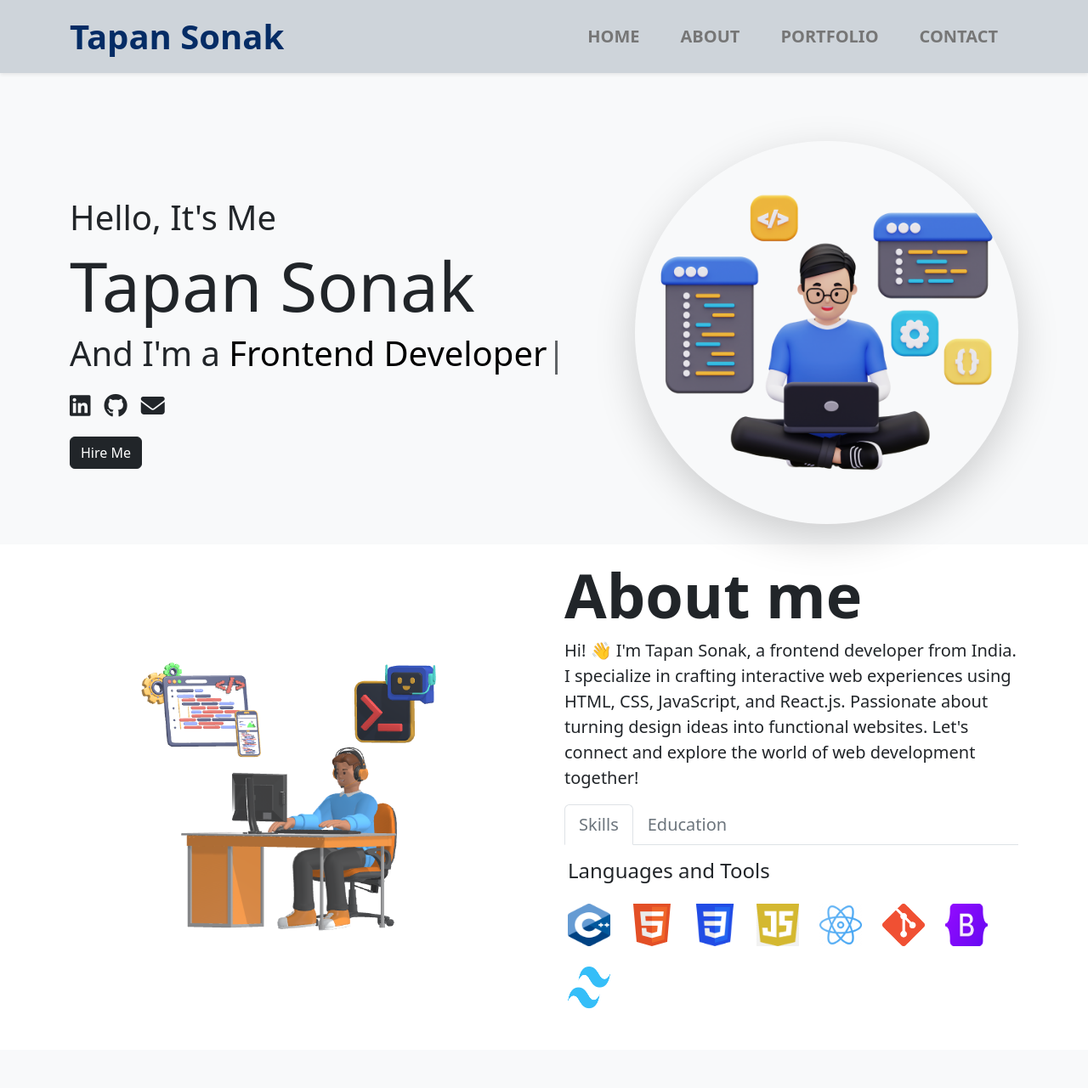
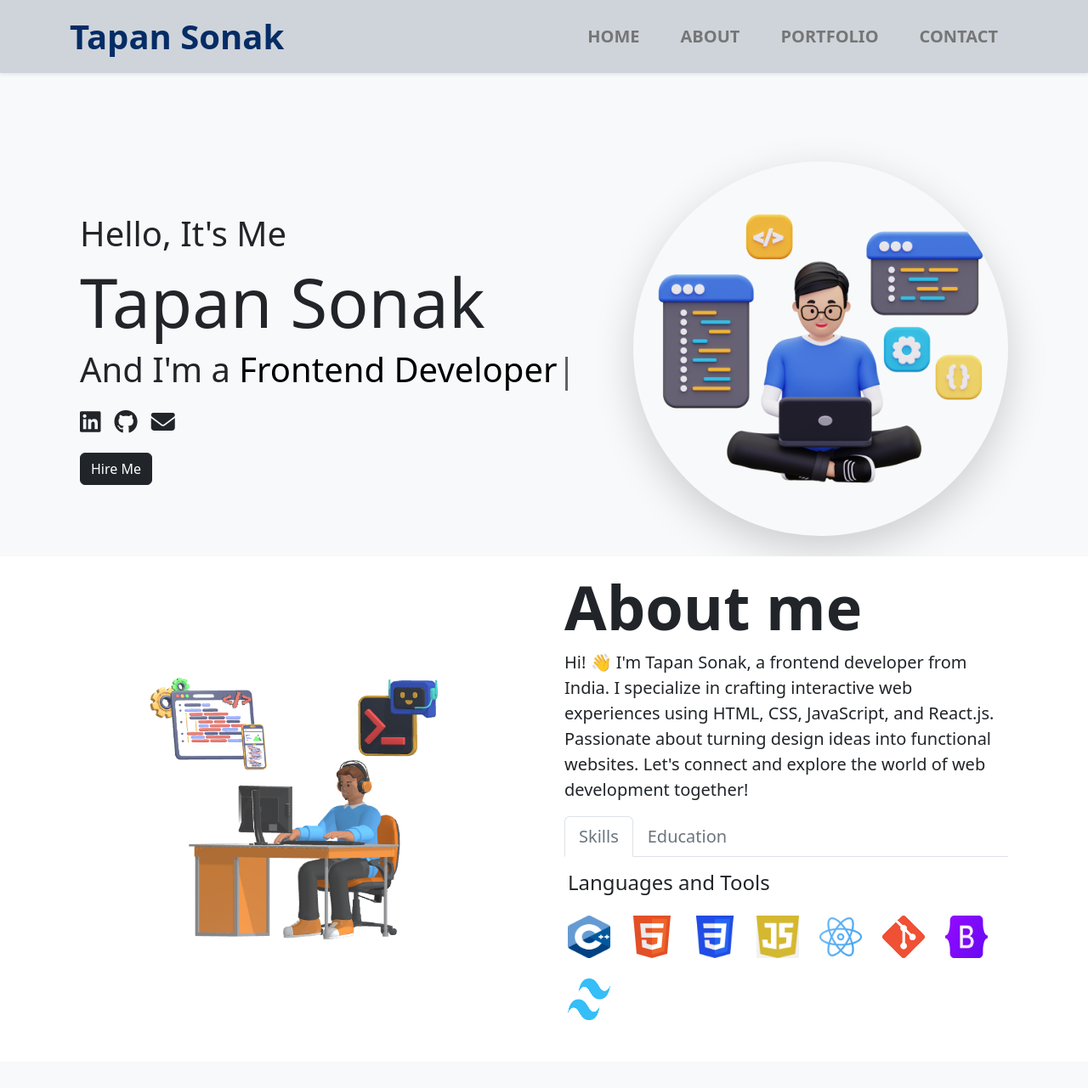
Before and after one commit to tapan31/Personal-Portfolio, a plain HTML site: page index.html in a window 1280 px wide. Shown: the top 1281 px of the page at 85% size. Drawn offline with nearby package versions, Linux system fonts and the light colour scheme.

Commit message:
Resolve Overflow Issue

```diff
--- a/index.html
+++ b/index.html
@@ -92,8 +92,8 @@
 
     <main>
       <!-- Introduction -->
-      <section id="home" class="p-4 bg-light">
-        <div class="container-lg">
+      <section id="home" class="bg-light overflow-x-hidden">
+        <div class="container-lg p-4">
           <div class="row align-items-start justify-content-center">
             <div
               class="col-md-7 align-self-center"
@@ -152,8 +152,8 @@
       </section>
 
       <!-- About me -->
-      <section id="about" class="my-3">
-        <div class="container-lg">
+      <section id="about" class="my-3 overflow-x-hidden">
+        <div class="container-lg px-4">
           <div class="row justify-content-center align-items-center g-5">
             <div
               class="col-md-6 d-none d-md-block"
@@ -349,12 +349,12 @@
       <!-- Portfolio -->
       <section
         id="portfolio"
-        class="bg-light py-5"
+        class="bg-light py-5 overflow-x-hidden"
         data-aos="fade"
         data-aos-duration="1000"
         data-aos-easing="ease-in-out"
       >
-        <div class="container-lg">
+        <div class="container-lg px-4">
           <div class="text-center mb-5">
             <h2 class="display-3">My Portfolio</h2>
           </div>
```
